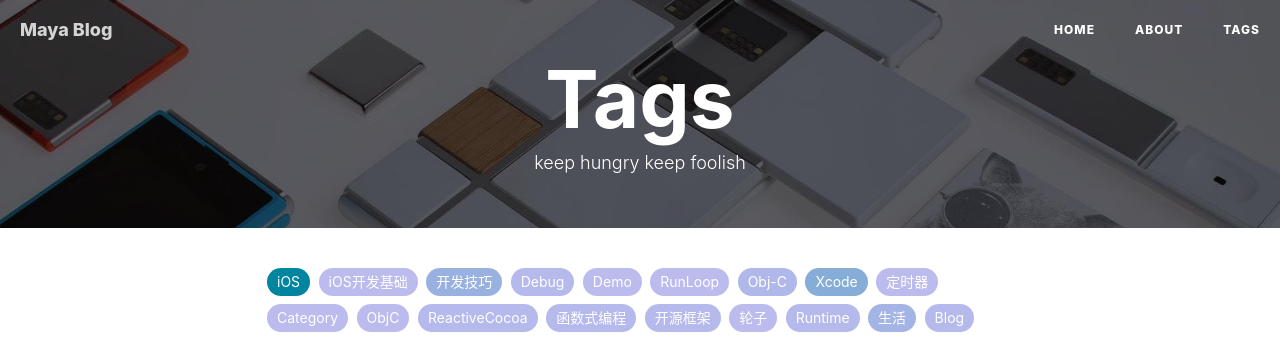
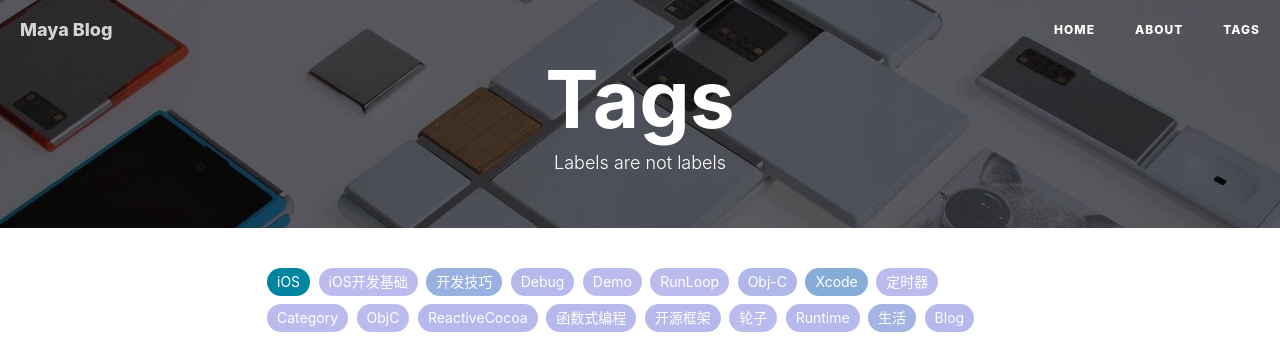
Before and after one commit to zghbyslzf/zghbyslzf.github.io, a Jekyll site: the page built from tags.html, in a window 1280 px wide and 900 px high. Shown: the top 338 px of the window. Built offline with Jekyll 4.4.1, drawn with Linux system fonts in a browser that asks for light colours; nearby versions of some CDN libraries; comment, search, counter and statistics services are not loaded.

Commit message:
修改关于和标签页面的标题

```diff
--- a/about.html
+++ b/about.html
@@ -1,7 +1,7 @@
 ---
 layout: page
 title: "About"
-description: "Hey, this is BY."
+description: "Hey, this is Maya."
 header-img: "img/post-bg-rwd.jpg"
 ---
 
--- a/tags.html
+++ b/tags.html
@@ -1,7 +1,7 @@
 ---
 title: Tags
 layout: default
-description: keep hungry keep foolish
+description: Labels are not labels
 header-img: "img/tag-bg.jpg"
 ---
 
```
Also changed, not shown: 3 other files.
